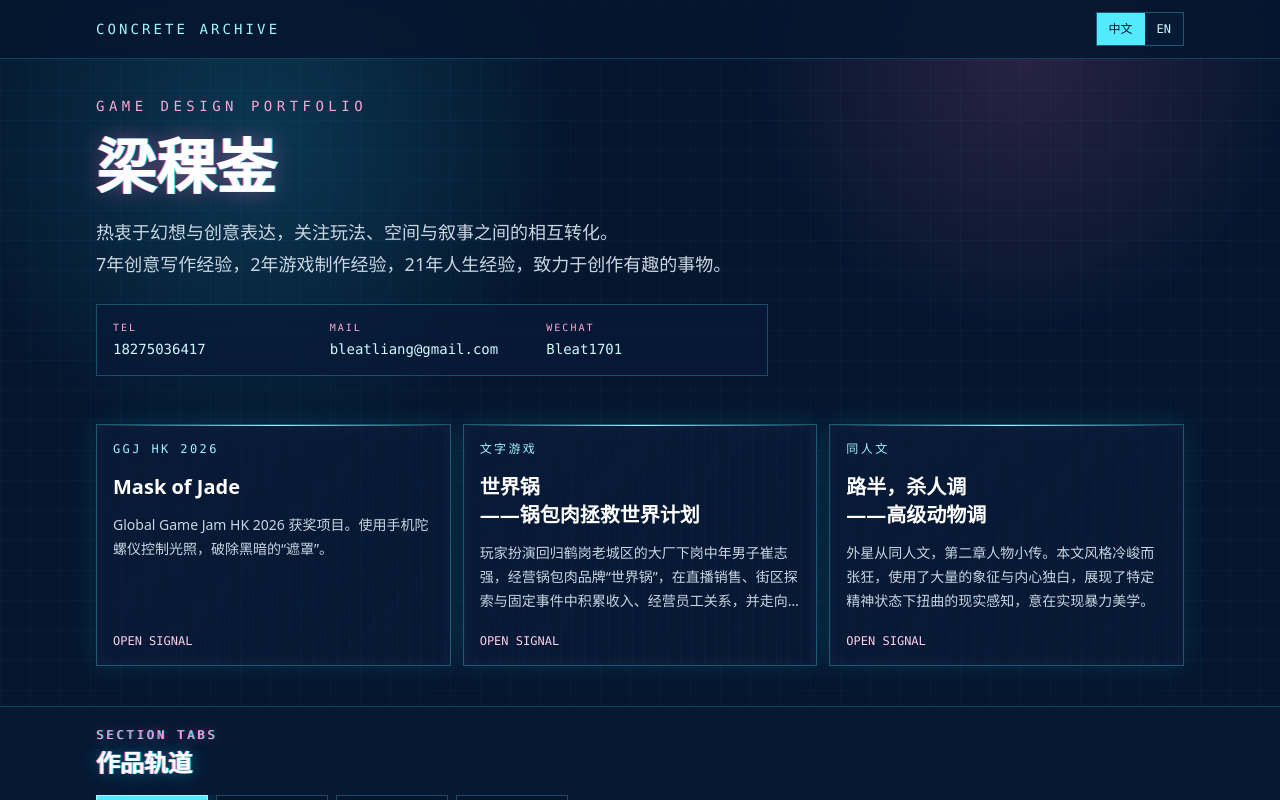
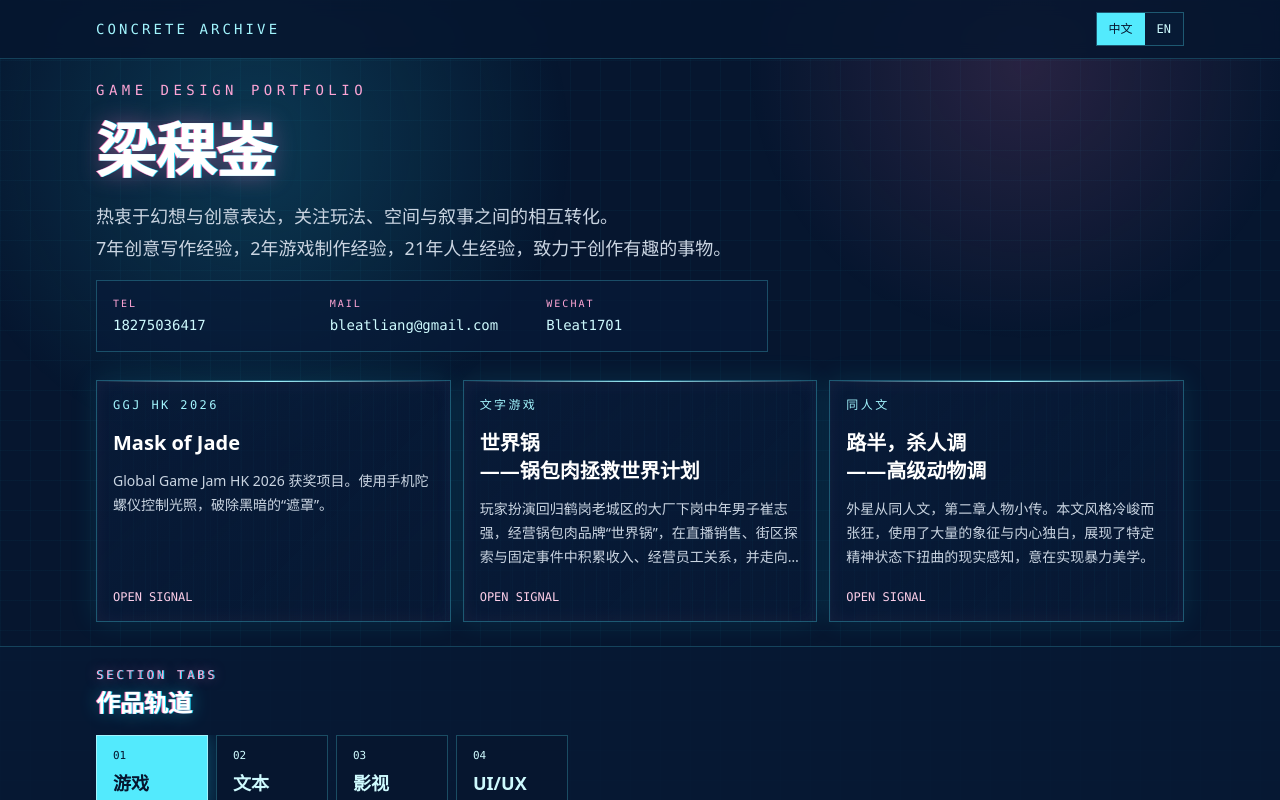
Before and after one commit to Bleat-Concrete/portfolio-lky, a React (Vite) app: page / in a window 1280 px wide. Shown: the top 800 px of the page. Built offline with nearby package versions, Linux system fonts and the light colour scheme.

Commit message:
Tighten homepage spacing

```diff
--- a/src/pages/HomePage.tsx
+++ b/src/pages/HomePage.tsx
@@ -190,7 +190,7 @@ export function HomePage({ locale, setLocale }: HomePageProps) {
 
       <section
         id="top"
-        className="relative mx-auto flex min-h-[78vh] w-full max-w-6xl flex-col justify-center px-5 pb-10 pt-24 sm:px-8"
+        className="relative mx-auto flex min-h-[64vh] w-full max-w-6xl flex-col px-5 pb-6 pt-20 sm:px-8"
       >
         <div className="max-w-4xl">
           <p className="font-mono text-sm uppercase tracking-[0.32em] text-pink-300">
@@ -208,7 +208,7 @@ export function HomePage({ locale, setLocale }: HomePageProps) {
               ? "7年创意写作经验，2年游戏制作经验，21年人生经验，致力于创作有趣的事物。"
               : "With 7 years of creative writing, 2 years of game production, and 21 years of life experience, I am committed to making interesting things."}
           </p>
-          <div className="mt-6 grid max-w-2xl gap-3 border border-cyan-300/25 bg-[#081b38]/70 p-4 font-mono text-sm text-cyan-100 sm:grid-cols-3">
+          <div className="mt-4 grid max-w-2xl gap-3 border border-cyan-300/25 bg-[#081b38]/70 p-4 font-mono text-sm text-cyan-100 sm:grid-cols-3">
             <a
               href="tel:18275036417"
               className="grid gap-1 text-cyan-100 no-underline hover:text-pink-200"
@@ -236,7 +236,7 @@ export function HomePage({ locale, setLocale }: HomePageProps) {
           </div>
         </div>
 
-        <div className="mt-12 grid gap-3 sm:grid-cols-3">
+        <div className="mt-7 grid gap-3 sm:grid-cols-3">
           {featuredItems.map((item) => (
             <Link
               key={item.key}
```
